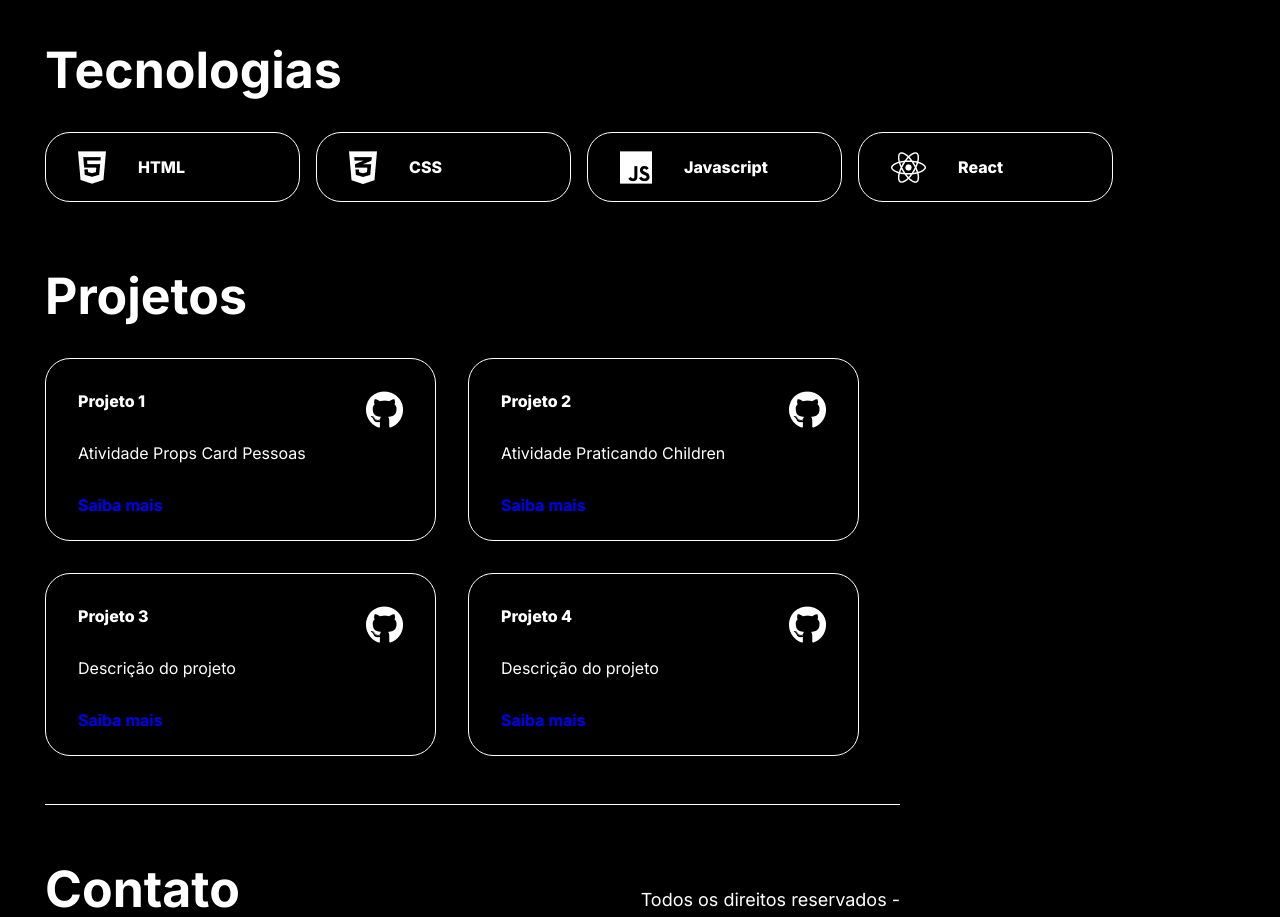
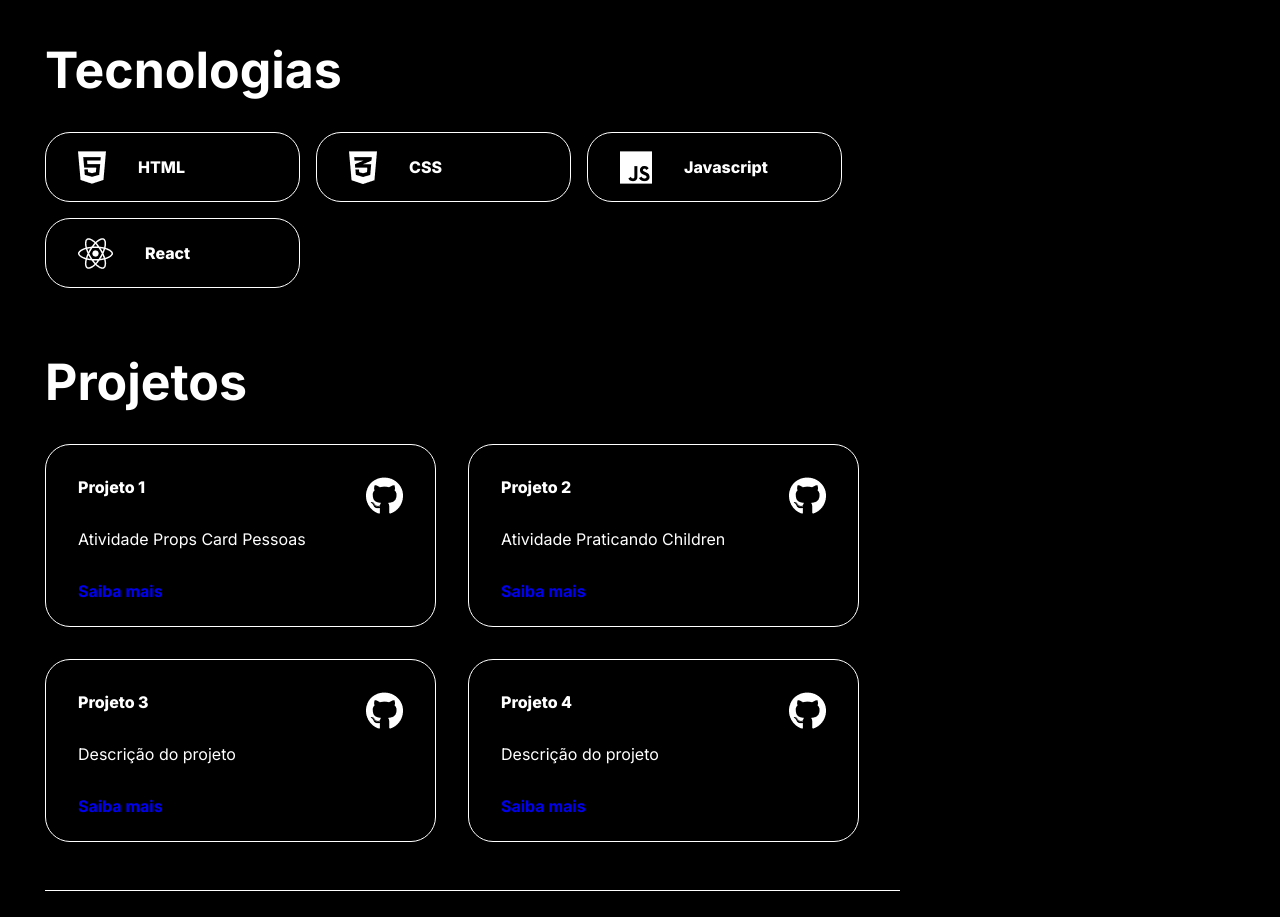
Before and after one commit to Kenzie-Academy-Brasil-Developers/Kenzie-Academy-Brasil-Developers-m3-s1-entrega-portfolio-template-EduardoWiezel0801, a React (Vite) app: page / in a window 1280 px wide. Shown: the part 820-1737 px from the top of the page. Built offline with nearby package versions, Linux system fonts and the light colour scheme.

Commit message:
"correção"

```diff
--- a/src/compnents/sections/TechSection/TechList/styles.module.css
+++ b/src/compnents/sections/TechSection/TechList/styles.module.css
@@ -13,12 +13,9 @@
 
 .cardSection{
     display: flex;
-    flex-wrap: nowrap;
+    flex-wrap:wrap;
     justify-content: flex-start;
-
     margin-top: 2rem;
-
-
     gap: 1rem;
 
 
```
Also changed, not shown: src/compnents/sections/TechSection/index.jsx (indentation only).
